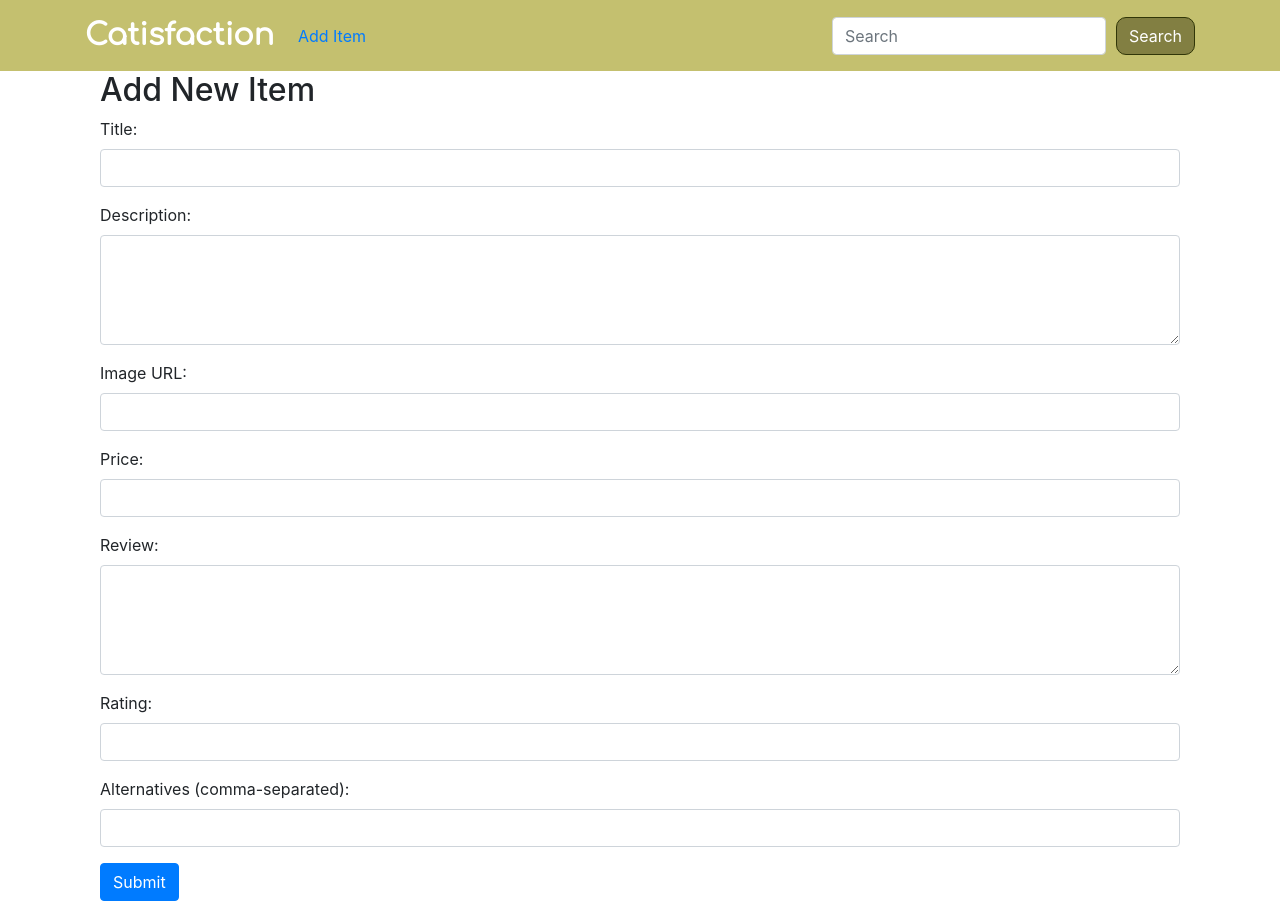
After one commit to k-y-l-e-i-g-h/UI-Midterm, a Flask app: template Hw7_kas2330/templates/add_item.html in a window 1280 px wide. The commit adds this page. Run offline with Flask 3, Linux system fonts and the light colour scheme; the template is opened without the code that fills it, so the values that code supplies are empty; some libraries are stand-ins or nearby versions.

Commit message:
add item functionality completed

```diff
--- /dev/null
+++ b/Hw7_kas2330/templates/add_item.html
@@ -0,0 +1,49 @@
+{% extends 'layout.html' %}
+
+{% block content %}
+<div class="container">
+
+    {% if success_message %}
+    <div class="alert alert-success" role="alert">
+        {{ success_message }} <a href="{{ url_for('view_item', id=new_item_id) }}">See it here</a>
+    </div>
+    {% endif %}
+
+    <h2>Add New Item</h2>
+    <form id="add-item-form" method="post" enctype="multipart/form-data">
+        <div class="form-group">
+            <label for="title">Title:</label>
+            <input type="text" class="form-control" id="title" name="title" required>
+        </div>
+        <div class="form-group">
+            <label for="description">Description:</label>
+            <textarea class="form-control" id="description" name="description" rows="4" required></textarea>
+        </div>
+        <div class="form-group">
+            <label for="image">Image URL:</label>
+            <input type="text" class="form-control" id="image" name="image" required>
+        </div>
+        <div class="form-group">
+            <label for="price">Price:</label>
+            <input type="text" class="form-control" id="price" name="price" required>
+        </div>
+        <div class="form-group">
+            <label for="review">Review:</label>
+            <textarea class="form-control" id="review" name="review" rows="4" required></textarea>
+        </div>
+        <div class="form-group">
+            <label for="rating">Rating:</label>
+            <input type="number" class="form-control" id="rating" name="rating" min="0" max="5" step="0.1" required>
+        </div>
+        <div class="form-group">
+            <label for="alternatives">Alternatives (comma-separated):</label>
+            <input type="text" class="form-control" id="alternatives" name="alternatives" required>
+        </div>
+        <button type="submit" class="btn btn-primary">Submit</button>
+    </form>
+</div>
+{% endblock %}
+
+{% block scripts %}
+<script src="{{ url_for('static', filename='add_item.js') }}"></script>
+{% endblock %}
--- a/Hw7_kas2330/templates/layout.html
+++ b/Hw7_kas2330/templates/layout.html
@@ -1,3 +1,5 @@
+<!-- Layout.html -->
+
 <!doctype html>
 <html lang="en">
   <head>
@@ -27,10 +29,15 @@
       <span class="navbar-toggler-icon"></span>
     </button>
     <div class="collapse navbar-collapse" id="navbarNavAltMarkup">
-        <form class="d-flex" id="search-form" action="/search" method="GET">
-            <input class="form-control me-2" type="search" placeholder="Search" aria-label="Search" name="query">
-            <button class="btn btn-outline-success" type="submit">Search</button>
-        </form>
+      <ul class="navbar-nav me-auto mb-2 mb-lg-0">
+        <li class="nav-item">
+            <a class="nav-link" href="/add">Add Item</a>
+        </li>
+      </ul>
+      <form class="d-flex" id="search-form" action="/search" method="GET">
+          <input class="form-control me-2" type="search" placeholder="Search" aria-label="Search" name="query">
+          <button class="btn btn-outline-success" type="submit">Search</button>
+      </form>
     </div>
   </div>
 </nav>
```
